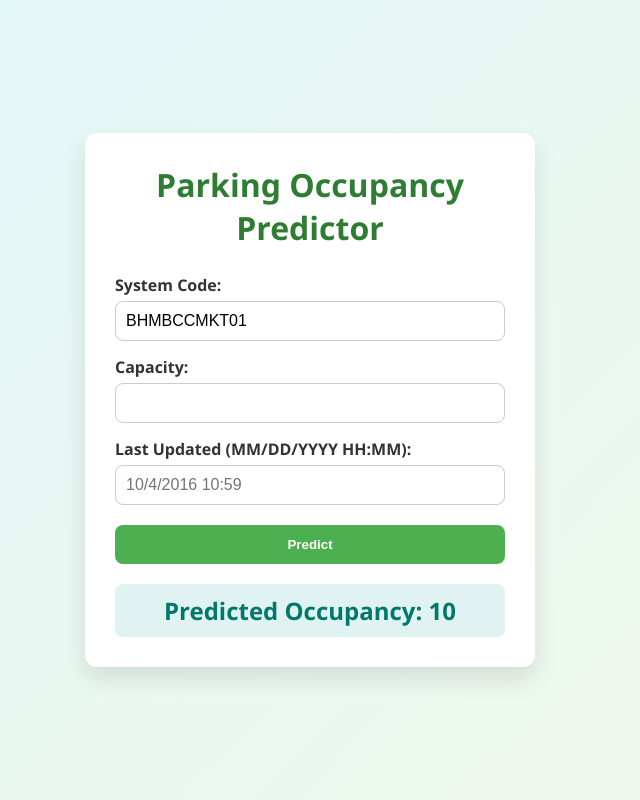
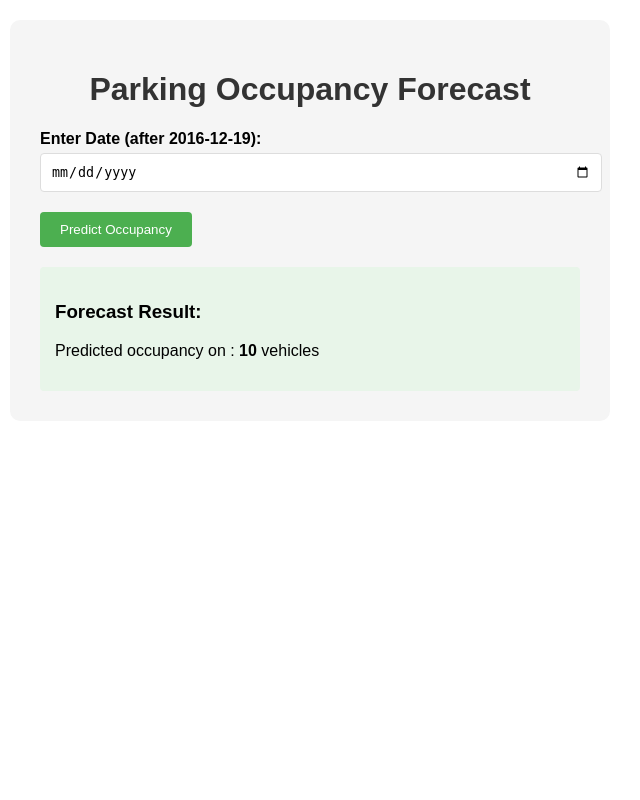
Before and after one commit to chaitanyaj2121/parking_occupacy_predictor, a Flask app: template templates/index.html in a window 1280 px wide. Shown: the whole page, without its empty margins (330-970 px from the left). Run offline with Flask 3, Linux system fonts and the light colour scheme; the template is opened without the code that fills it: most values are stand-ins (such as "Sample title", 1, 10 or a date in 2020); parts of the project's set-up code (start-up, migrations or seed data) failed here and were passed over.

Commit message:
updated code for better accuracy

```diff
--- a/app.py
+++ b/app.py
@@ -1,21 +1,43 @@
 from flask import Flask, render_template, request
-from main import predict_occupancy
+import pandas as pd
+import joblib
+import numpy as np
 
 app = Flask(__name__)
 
-@app.route('/')
+# Load the pre-trained model
+model = joblib.load('parking_model.pkl')
+
+# Last date in training data
+LAST_TRAINING_DATE = pd.Timestamp('2016-12-19')
+
+@app.route('/', methods=['GET', 'POST'])
 def index():
-    return render_template('index.html')
+    prediction = None
+    if request.method == 'POST':
+        date_str = request.form['date']
+        try:
+            # Convert input to pandas Timestamp
+            input_date = pd.Timestamp(date_str)
 
-@app.route('/predict', methods=['POST'])
-def predict():
-    system_code = request.form['system_code']
-    capacity = int(request.form['capacity'])
-    timestamp = request.form['timestamp']
+            # Calculate days from last training date
+            steps = (input_date - LAST_TRAINING_DATE).days
 
-    predicted_occupancy = predict_occupancy(system_code, capacity, timestamp)
+            if steps < 1:
+                return render_template('index.html',
+                                      error="Date must be after 2016-12-19",
+                                      prediction=prediction)
 
-    return render_template('index.html', prediction=predicted_occupancy)
+            # Get forecast
+            forecast = model.get_forecast(steps=steps)
+            prediction = round(forecast.predicted_mean.iloc[-1])
+
+        except Exception as e:
+            return render_template('index.html',
+                                  error=f"Error: {str(e)}",
+                                  prediction=prediction)
+
+    return render_template('index.html', prediction=prediction)
 
 if __name__ == '__main__':
     app.run(debug=True)
--- a/static/style.css
+++ /dev/null
@@ -1,95 +0,0 @@
-/* Reset some default styles */
-* {
-  box-sizing: border-box;
-  margin: 0;
-  padding: 0;
-}
-
-body {
-  font-family: "Segoe UI", Tahoma, Geneva, Verdana, sans-serif;
-  background: linear-gradient(135deg, #e0f7fa, #f1f8e9);
-  min-height: 100vh;
-  display: flex;
-  justify-content: center;
-  align-items: center;
-  padding: 20px;
-}
-
-.container {
-  width: 100%;
-  max-width: 450px;
-  padding: 30px;
-  background: #ffffff;
-  border-radius: 12px;
-  box-shadow: 0 12px 24px rgba(0, 0, 0, 0.1);
-}
-
-h1 {
-  text-align: center;
-  color: #2e7d32;
-  margin-bottom: 25px;
-}
-
-form label {
-  display: block;
-  margin-top: 15px;
-  font-weight: bold;
-  color: #333;
-}
-
-input {
-  width: 100%;
-  padding: 10px;
-  margin-top: 5px;
-  border-radius: 8px;
-  border: 1px solid #ccc;
-  font-size: 1rem;
-  transition: border 0.3s ease;
-}
-
-input:focus {
-  border: 1.5px solid #4caf50;
-  outline: none;
-}
-
-button {
-  width: 100%;
-  padding: 12px;
-  margin-top: 20px;
-  background-color: #4caf50;
-  color: white;
-  font-weight: bold;
-  border: none;
-  border-radius: 8px;
-  cursor: pointer;
-  transition: background-color 0.3s ease;
-}
-
-button:hover {
-  background-color: #388e3c;
-}
-
-h2 {
-  margin-top: 20px;
-  text-align: center;
-  color: #00796b;
-  background: #e0f2f1;
-  padding: 10px;
-  border-radius: 8px;
-}
-
-/* Responsive adjustments */
-@media (max-width: 500px) {
-  .container {
-    padding: 20px;
-  }
-
-  h1 {
-    font-size: 1.5rem;
-  }
-
-  input,
-  button {
-    font-size: 1rem;
-  }
-}
--- a/templates/index.html
+++ b/templates/index.html
@@ -1,40 +1,80 @@
 <!DOCTYPE html>
 <html>
   <head>
-    <title>Parking Occupancy Predictor</title>
-    <link
-      rel="stylesheet"
-      href="{{ url_for('static', filename='style.css') }}"
-    />
+    <title>Parking Occupancy Forecast</title>
+    <style>
+      body {
+        font-family: Arial, sans-serif;
+        max-width: 600px;
+        margin: 0 auto;
+        padding: 20px;
+      }
+      .container {
+        background: #f5f5f5;
+        padding: 30px;
+        border-radius: 10px;
+      }
+      h1 {
+        color: #333;
+        text-align: center;
+      }
+      .form-group {
+        margin-bottom: 20px;
+      }
+      label {
+        display: block;
+        margin-bottom: 5px;
+        font-weight: bold;
+      }
+      input[type="date"] {
+        width: 100%;
+        padding: 10px;
+        border: 1px solid #ddd;
+        border-radius: 4px;
+      }
+      button {
+        background: #4caf50;
+        color: white;
+        border: none;
+        padding: 10px 20px;
+        border-radius: 4px;
+        cursor: pointer;
+      }
+      .result {
+        margin-top: 20px;
+        padding: 15px;
+        background: #e8f5e9;
+        border-radius: 4px;
+      }
+      .error {
+        color: #d32f2f;
+        background: #ffebee;
+        padding: 10px;
+        border-radius: 4px;
+      }
+    </style>
   </head>
   <body>
     <div class="container">
-      <h1>Parking Occupancy Predictor</h1>
-      <form method="POST" action="/predict">
-        <label>System Code:</label>
-        <input
-          type="text"
-          name="system_code"
-          required
-          value="BHMBCCMKT01"
-        /><br />
-
-        <label>Capacity:</label>
-        <input type="number" name="capacity" required /><br />
-
-        <label>Last Updated (MM/DD/YYYY HH:MM):</label>
-        <input
-          type="text"
-          name="timestamp"
-          required
-          placeholder="10/4/2016 10:59"
-        /><br />
-
-        <button type="submit">Predict</button>
+      <h1>Parking Occupancy Forecast</h1>
+      <form method="POST">
+        <div class="form-group">
+          <label for="date">Enter Date (after 2016-12-19):</label>
+          <input type="date" id="date" name="date" min="2016-12-20" required />
+        </div>
+        <button type="submit">Predict Occupancy</button>
       </form>
 
-      {% if prediction is not none %}
-      <h2>Predicted Occupancy: {{ prediction }}</h2>
+      {% if error %}
+      <div class="error">{{ error }}</div>
+      {% endif %} {% if prediction is not none %}
+      <div class="result">
+        <h3>Forecast Result:</h3>
+        <p>
+          Predicted occupancy on {{ request.form['date'] }}:
+          <strong>{{ prediction }}</strong> vehicles
+        </p>
+      </div>
       {% endif %}
     </div>
   </body>
```
Also changed, not shown: main.py (deleted, +0 -12 lines), train_model.py (added, +33 -0 lines), dataset.csv (added), 1 other file.
